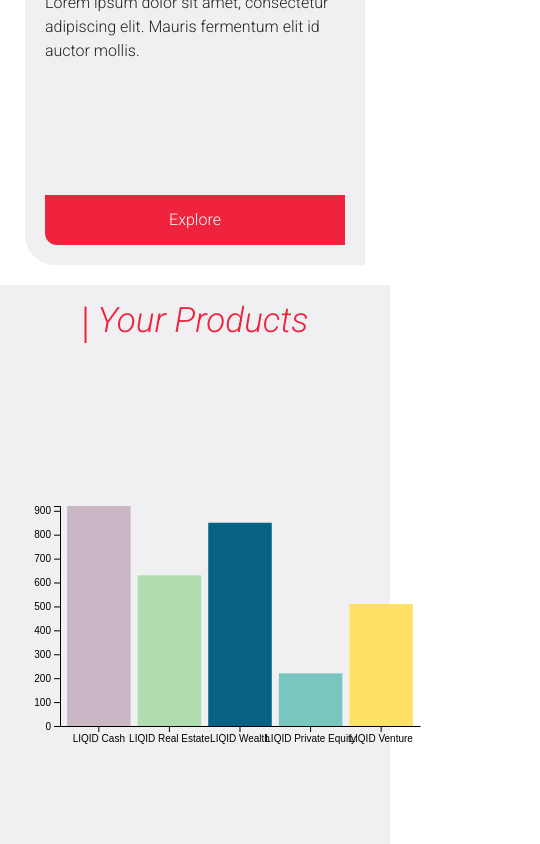
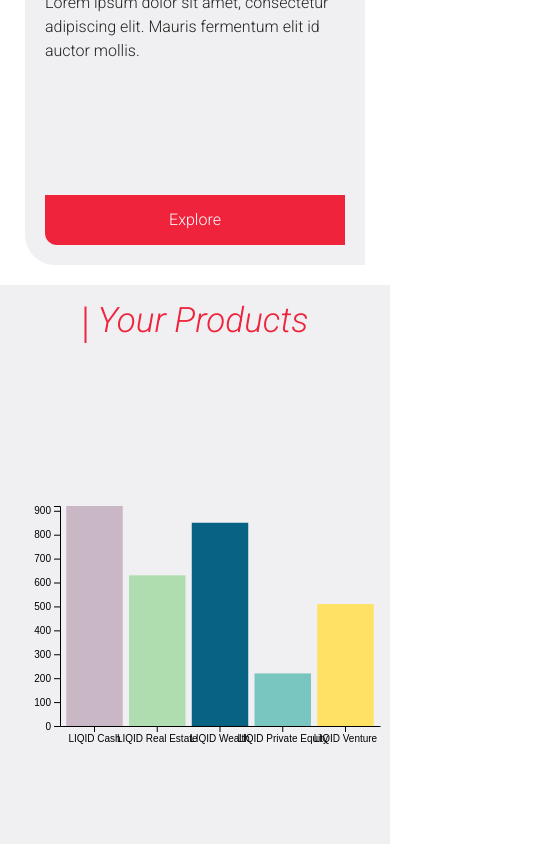
Before and after one commit to AliBandukwala/investment_landing_page, a React (Create React App) app: page / in a window 390 px wide. Shown: the part 999-1843 px from the top of the page, 540 px wide, since content can reach past the window. Built offline with nearby package versions, Linux system fonts and the light colour scheme.

Commit message:
another size

```diff
--- a/src/Components/Barchart/barchart.css
+++ b/src/Components/Barchart/barchart.css
@@ -27,7 +27,7 @@
 
 @media only screen and (max-width: 1200px) {
     .d3BarChart{
-        width: 540px;
+        width: 500px;
         height: 350px;
     }
 }
```
